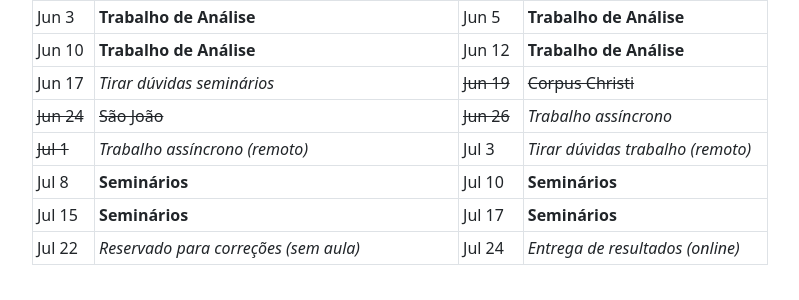
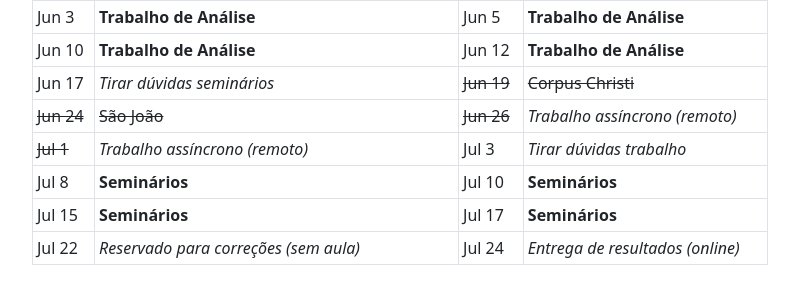
Before and after one commit to pedrokroger/pedrokroger.github.io, a Jekyll site: the page built from aulas/lem7.md, in a window 1280 px wide and 900 px high, scrolled down 2442 px. Shown: the part 595-895 px from the top of the window, without its empty margins (50-849 px from the left). Built offline with Jekyll 4.4.1, drawn with Linux system fonts in a browser that asks for light colours.

Commit message:
Corrige cronograma LEM

```diff
--- a/aulas/lem7.md
+++ b/aulas/lem7.md
@@ -144,8 +144,8 @@
 | Jun 3      | **Trabalho de Análise**                     | Jun 5      | **Trabalho de Análise**               |
 | Jun 10     | **Trabalho de Análise**                     | Jun 12     | **Trabalho de Análise**               |
 | Jun 17     | *Tirar dúvidas seminários*                  | ~~Jun 19~~ | ~~Corpus Christi~~                    |
-| ~~Jun 24~~ | ~~São João~~                                | ~~Jun 26~~ | *Trabalho assíncrono*                 |
-| ~~Jul 1~~  | *Trabalho assíncrono (remoto)*              | Jul 3      | *Tirar dúvidas trabalho (remoto)*     |
+| ~~Jun 24~~ | ~~São João~~                                | ~~Jun 26~~ | *Trabalho assíncrono (remoto)*        |
+| ~~Jul 1~~  | *Trabalho assíncrono (remoto)*              | Jul 3      | *Tirar dúvidas trabalho*              |
 | Jul 8      | **Seminários**                              | Jul 10     | **Seminários**                        |
 | Jul 15     | **Seminários**                              | Jul 17     | **Seminários**                        |
 | Jul 22     | *Reservado para correções (sem aula)*       | Jul 24     | *Entrega de resultados (online)*      |
```
